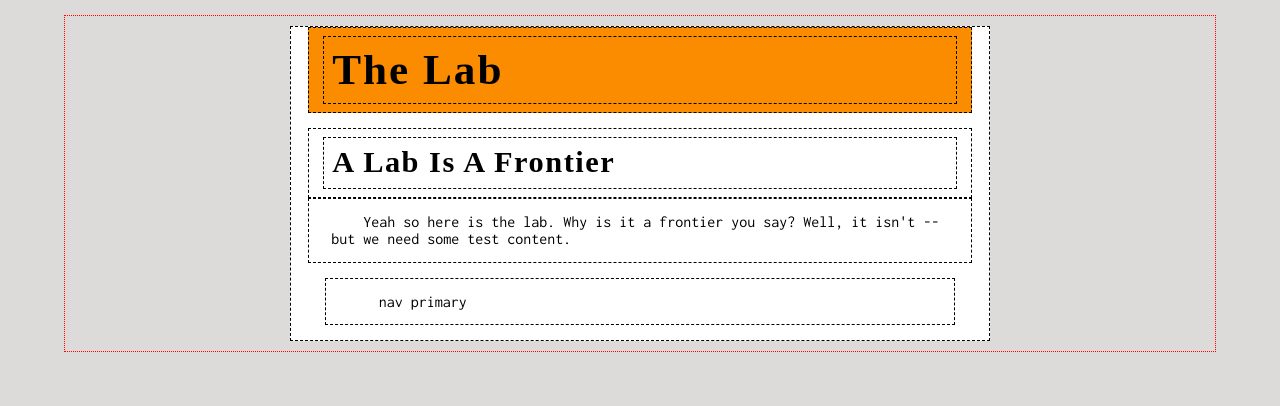
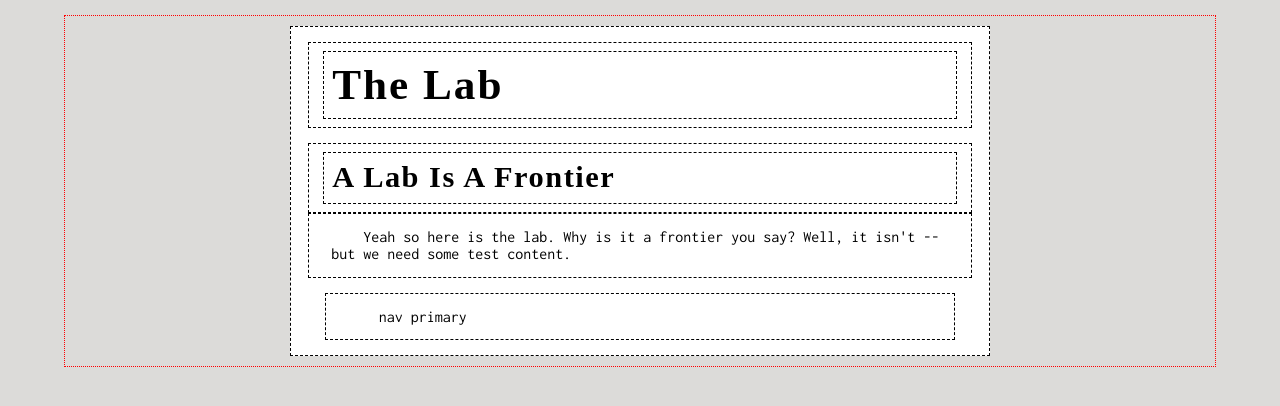
Before and after one commit to msawangwan/msawangwan.github.io, a Jekyll site: the page built from index.html, in a window 1280 px wide. Shown: the top 406 px of the page. Built offline with Jekyll 4.4.1, drawn with Linux system fonts in a browser that asks for light colours; some web fonts are replaced.

Commit message:
changed margins

```diff
--- a/css/default.css
+++ b/css/default.css
@@ -10,14 +10,14 @@
 }
 
 .l-page-header {
-  margin: 0 auto;
   max-width: 95%;
-  background-color: #FB8C00; /* orange 600 */
+/*  background-color: #FB8C00; /* orange 600 */
 }
 
 .l-page-nav, .l-page-container {
-  margin: 15px auto;
   max-width: 95%;
 }
 
+.l-page-header, .l-page-nav, .l-page-container { margin: 15px auto; }
+
 /* <-- END LAYOUT --> */
--- a/index.html
+++ b/index.html
@@ -10,7 +10,7 @@ layout: scaffolding
   </header>
   <section class='l-page-container'>
     <article class='l-content'>
-      <div class'article-header'>
+      <div class='article-header'>
         <h2>A Lab Is A Frontier</h2>
       </div>
       <div class='article-content'>
```
